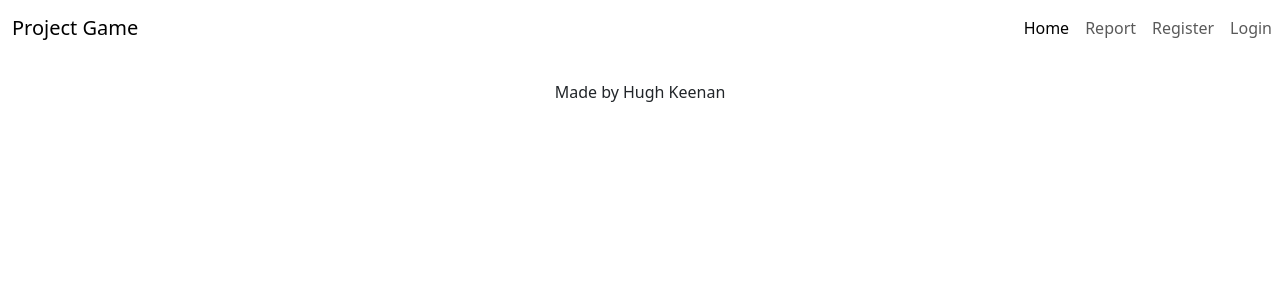
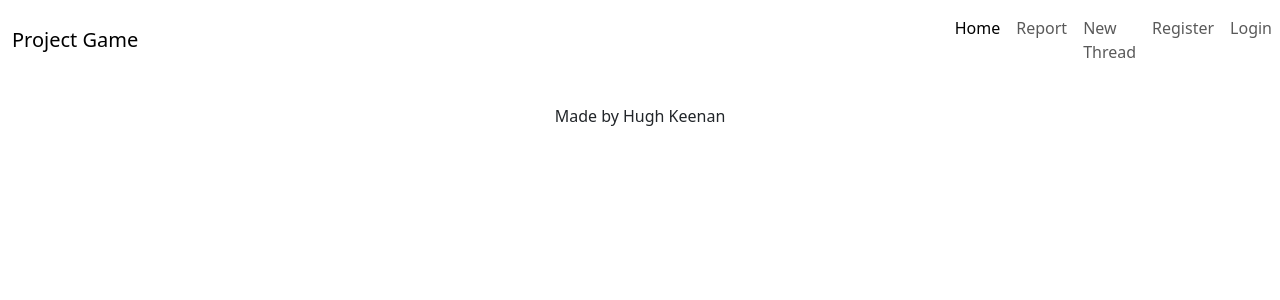
Before and after one commit to HughKeenan/project-game, a Django app: page / in a window 1280 px wide. Shown: the top 300 px of the page. Run offline with Django 4.2, Linux system fonts and the light colour scheme; data that the repository does not hold is empty; parts of the project's set-up code (start-up, migrations or seed data) failed here and were passed over; some libraries are stand-ins or nearby versions; some web fonts are replaced.

Commit message:
create new thread model and template

```diff
--- a/gamenews/settings.py
+++ b/gamenews/settings.py
@@ -29,7 +29,7 @@ TEMPLATES_DIR = os.path.join(BASE_DIR, 'templates')
 SECRET_KEY = os.environ.get("SECRET_KEY")
 
 # SECURITY WARNING: don't run with debug turned on in production!
-DEBUG = False
+DEBUG = True
 
 ALLOWED_HOSTS = ['8000-hughkeenan-projectgame-xm7xkda49g8.ws.codeinstitute-ide.net', '.herokuapp.com']
 
--- a/news/admin.py
+++ b/news/admin.py
@@ -1,5 +1,5 @@
 from django.contrib import admin
-from .models import Thread, Response
+from .models import Thread, Response, NewThread
 from django_summernote.admin import SummernoteModelAdmin
 
 @admin.register(Thread)
@@ -16,3 +16,7 @@ class ResponseAdmin(SummernoteModelAdmin):
     search_fields = ['thread', 'poster', 'posted_on']
     list_filter = ('posted_on', 'poster',)
     summernote_fields = ('body',)
+
+@admin.register(NewThread)
+class NewThreadAdmin(SummernoteModelAdmin):
+    summernote_fields = ('body',)
--- a/news/urls.py
+++ b/news/urls.py
@@ -3,6 +3,7 @@ from django.urls import path
 
 urlpatterns = [
     path('', views.ThreadList.as_view(), name='threadlist'),
+    path('new-thread/', views.new_thread, name='new'),
     path('<slug:slug>/', views.thread_detail, name='thread_detail'),
     path('<slug:slug>/edit_response/<int:response_id>',
          views.response_edit, name='response_edit'),
--- a/news/views.py
+++ b/news/views.py
@@ -2,7 +2,7 @@ from django.shortcuts import render, get_object_or_404, reverse
 from django.views import generic
 from django.contrib import messages
 from django.http import HttpResponseRedirect
-from .models import Thread, Response
+from .models import Thread, Response, NewThread
 from .forms import ResponseForm
 
 # Create your views here.
@@ -88,3 +88,16 @@ def response_delete(request, slug, response_id):
         messages.add_message(request, messages.ERROR, 'You can only delete your own comments!')
 
     return HttpResponseRedirect(reverse('thread_detail', args=[slug]))
+
+def new_thread(request):
+    """
+    Renders the New Thread page
+    """
+    new = NewThread.objects.all()
+    template = "news/new.html"
+
+    return render(
+        request,
+        template,
+        {"new": new},
+    )
--- a/templates/base.html
+++ b/templates/base.html
@@ -1,6 +1,7 @@
 {% load static %}
 {% url 'threadlist' as home_url %}
 {% url 'report' as report_url %}
+{% url 'new' as new_url %}
 {% url 'account_login' as login_url %}
 {% url 'account_signup' as signup_url %}
 {% url 'account_logout' as logout_url %}
@@ -48,6 +49,11 @@
                       {% if request.path == report_url %}active{%endif%}" aria-current="page"
                         href="{% url 'report' %}">Report</a>
                 </li>
+                <li class="nav-item">
+                    <a class="nav-link
+                      {% if request.path == new_url %}active{%endif%}" aria-current="page" href="{% url 'new' %}">New
+                        Thread</a>
+                </li>
                 {% if user.is_authenticated %}
                 <li class="nav-item">
                     <a class="nav-link {% if request.path == logout_url %}active{% endif %}" aria-current="page"
```
Also changed, not shown: news/models.py (+8 -0 lines), news/templates/news/new.html (added, +15 -0 lines), news/migrations/0006_newthread.py (added). Lines whose indentation alone changed are shown as unchanged.
